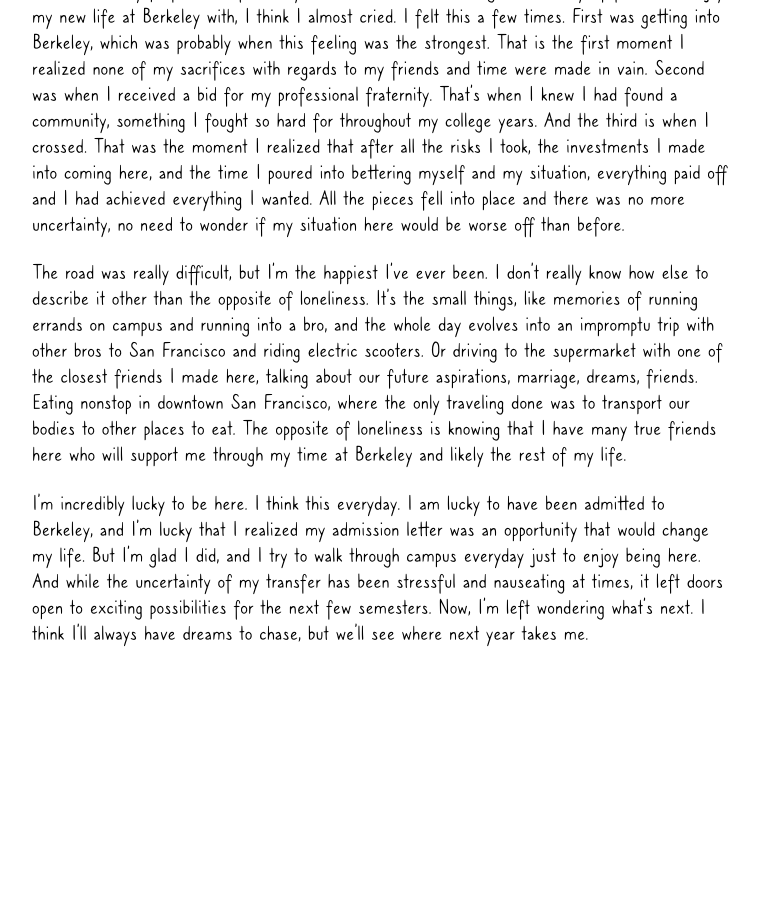
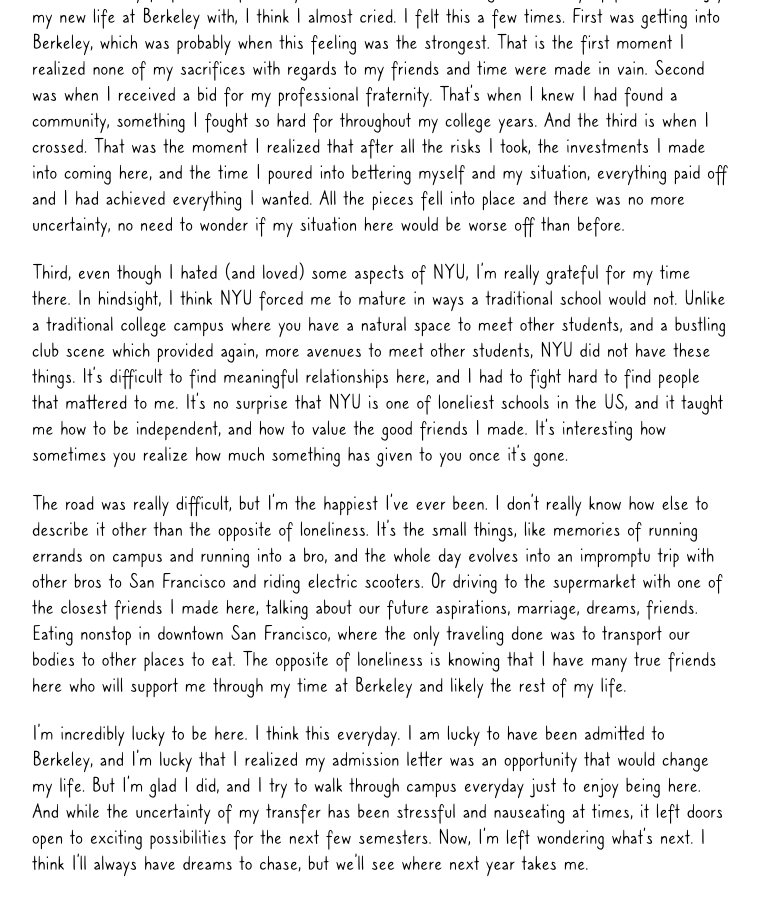
Before and after one commit to kristelfung/bullet-journal, a Jekyll site: the page built from _posts/2021-05-23-reflections-of-a-transfer.md, in a window 1280 px wide and 900 px high, scrolled down 1247 px. Shown: the whole window, without its empty margins (258-1017 px from the left). Built offline with Jekyll 4.4.1, drawn with Linux system fonts in a browser that asks for light colours; some web fonts are replaced; a script that is not in the unit is left out; before the commit the page ends 1931 px from its top, so only the background shows below that.

Commit message:
Update Blog “2021-05-23-reflections-of-a-transfer”

```diff
--- a/_posts/2021-05-23-reflections-of-a-transfer.md
+++ b/_posts/2021-05-23-reflections-of-a-transfer.md
@@ -16,6 +16,8 @@
 
 Secondly, I realize nothing really compares to the satisfaction of achievement. When I had finally crossed into my professional fraternity and was admitted to a huge community of friends to enjoy my new life at Berkeley with, I think I almost cried. I felt this a few times. First was getting into Berkeley, which was probably when this feeling was the strongest. That is the first moment I realized none of my sacrifices with regards to my friends and time were made in vain. Second was when I received a bid for my professional fraternity. That's when I knew I had found a community, something I fought so hard for throughout my college years. And the third is when I crossed. That was the moment I realized that after all the risks I took, the investments I made into coming here, and the time I poured into bettering myself and my situation, everything paid off and I had achieved everything I wanted. All the pieces fell into place and there was no more uncertainty, no need to wonder if my situation here would be worse off than before.
 
+Third, even though I hated (and loved) some aspects of NYU, I'm really grateful for my time there. In hindsight, I think NYU forced me to mature in ways a traditional school would not. Unlike a traditional college campus where you have a natural space to meet other students, and a bustling club scene which provided again, more avenues to meet other students, NYU did not have these things. It's difficult to find meaningful relationships here, and I had to fight hard to find people that mattered to me. It's no surprise that NYU is one of loneliest schools in the US, and it taught me how to be independent, and how to value the good friends I made. It's interesting how sometimes you realize how much something has given to you once it's gone.
+
 The road was really difficult, but I’m the happiest I’ve ever been. I don’t really know how else to describe it other than the opposite of loneliness. It’s the small things, like memories of running errands on campus and running into a bro, and the whole day evolves into an impromptu trip with other bros to San Francisco and riding electric scooters. Or driving to the supermarket with one of the closest friends I made here, talking about our future aspirations, marriage, dreams, friends. Eating nonstop in downtown San Francisco, where the only traveling done was to transport our bodies to other places to eat. The opposite of loneliness is knowing that I have many true friends here who will support me through my time at Berkeley and likely the rest of my life.
 
 I’m incredibly lucky to be here. I think this everyday. I am lucky to have been admitted to Berkeley, and I’m lucky that I realized my admission letter was an opportunity that would change my life. But I’m glad I did, and I try to walk through campus everyday just to enjoy being here. And while the uncertainty of my transfer has been stressful and nauseating at times, it left doors open to exciting possibilities for the next few semesters. Now, I’m left wondering what’s next. I think I’ll always have dreams to chase, but we’ll see where next year takes me.
```
